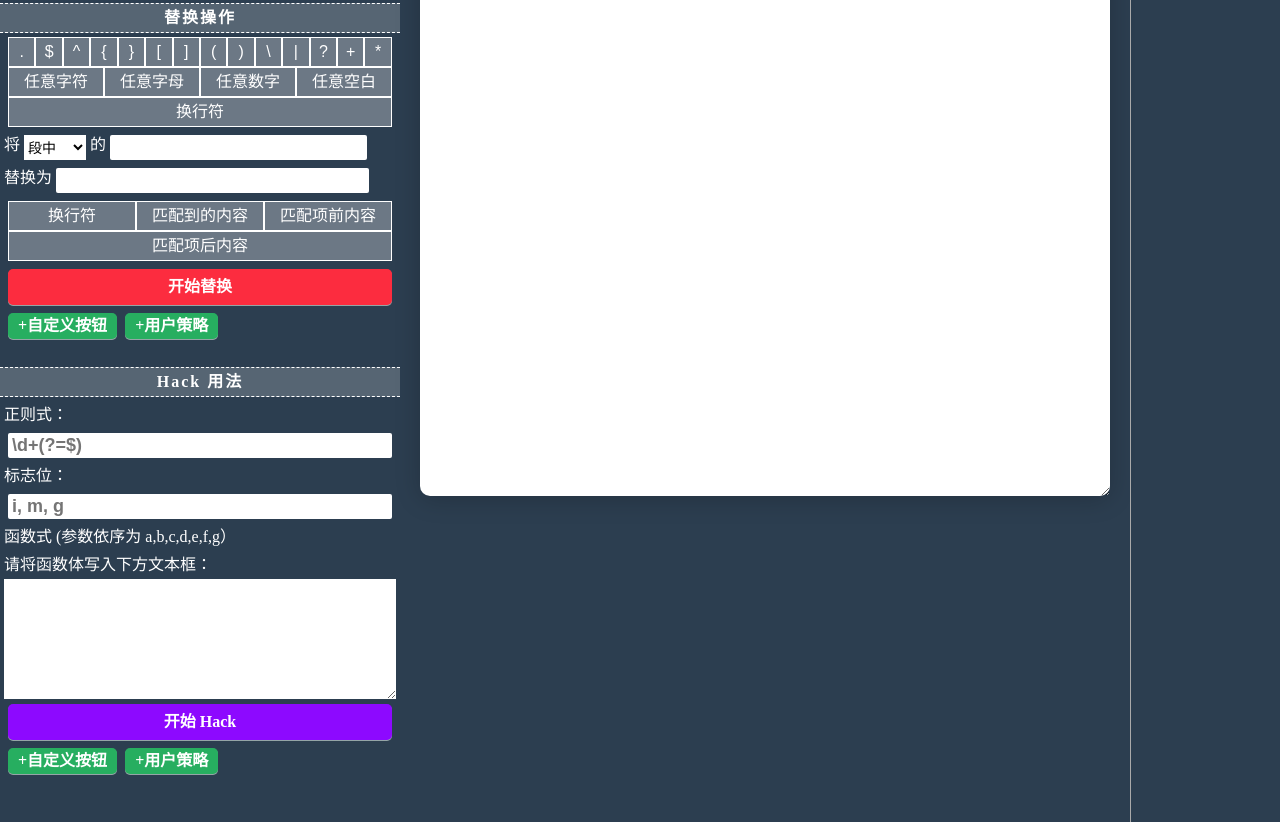
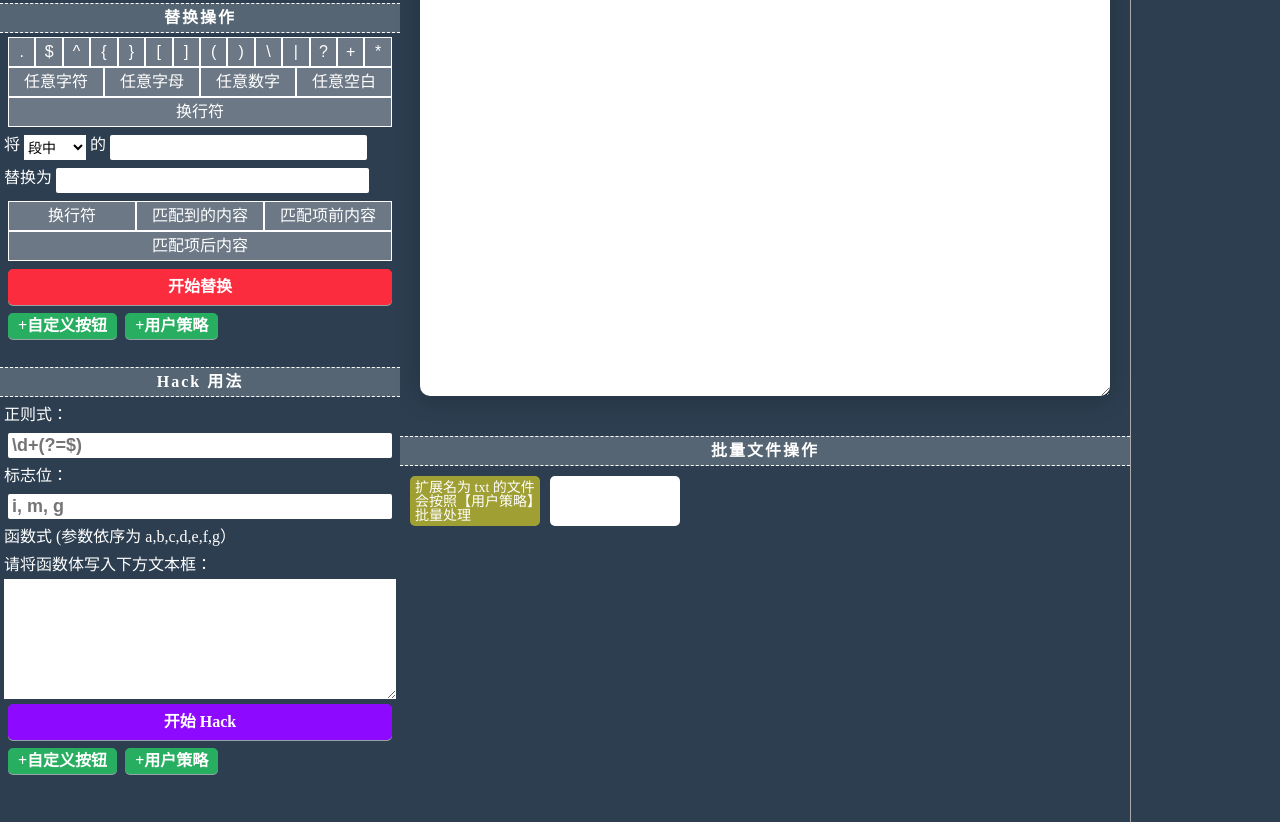
Before and after one commit to philhomic/textCleaner, a website: page index.html in a window 1280 px wide. Shown: the part 603-1425 px from the top of the page. Drawn offline with Linux system fonts and the light colour scheme.

Commit message:
start coding filearea

```diff
--- a/index.html
+++ b/index.html
@@ -80,6 +80,13 @@
 			</section>
 			<section class="textarea">
 				<textarea id="editor"></textarea>
+				<div id="filearea">
+					<h3>批量文件操作</h3>
+					<div>
+						<div class="explain">扩展名为 txt 的文件会按照【用户策略】批量处理</div>
+						<div class="filelist">将文件或文件夹拖到此处</div>
+					</div>
+				</div>
 			</section>
 			<section class="trackHistoryArea">
 				<div id="trackHistory">
--- a/js/main.js
+++ b/js/main.js
@@ -4,7 +4,7 @@ var resizeTextArea = function(){
 	var h = textarea.clientHeight;
 	var editor = document.getElementById('editor');
 	editor.style.width = w - 100 + 'px';
-	editor.style.height = h - 140 + 'px';
+	editor.style.height = h - 240 + 'px';
 }
 window.addEventListener('resize', function(){
 	resizeTextArea();
--- a/style/main.css
+++ b/style/main.css
@@ -229,6 +229,30 @@ h1 {
 	line-height: 1.5;
 }
 
+#filearea {
+	height: 100px;
+}
+
+#filearea div {
+	display: flex;
+	flex-flow: row nowrap;
+}
+#filearea .explain, #filearea div div {
+	font-size: 14px;
+	background: rgba(208, 201, 41, 0.7);
+	width: 120px;
+	height: 40px;
+	margin: 10px;
+	padding: 5px 5px;
+	color: #fff;
+	border-radius: 5px;
+}
+
+#filearea div div {
+	margin-left: 0;
+	background: #fff;
+}
+
 #toolbars {
 	display: flex;
 	flex-direction: column;
@@ -248,7 +272,7 @@ h1 {
 	margin-top: 0;
 }
 
-#toolbars div h3, #trackHistory h3 {
+#toolbars div h3, #trackHistory h3, #filearea h3 {
 	display: block;
 	width: 100%;
 	text-align: center;
```
